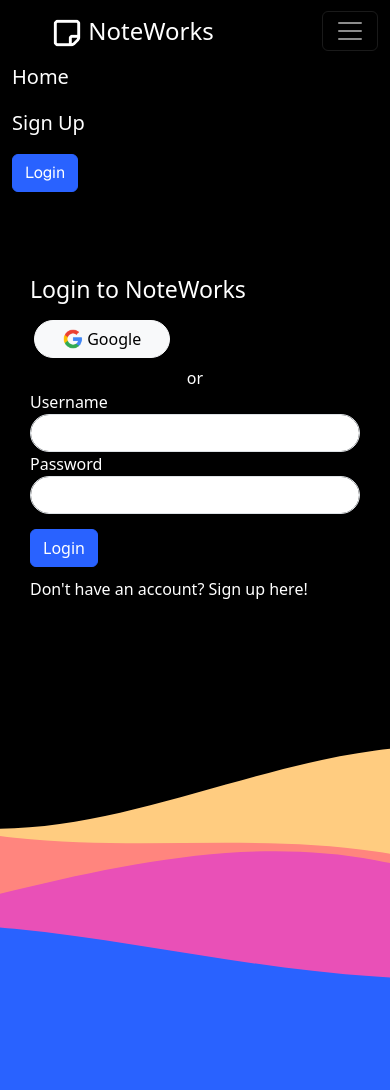
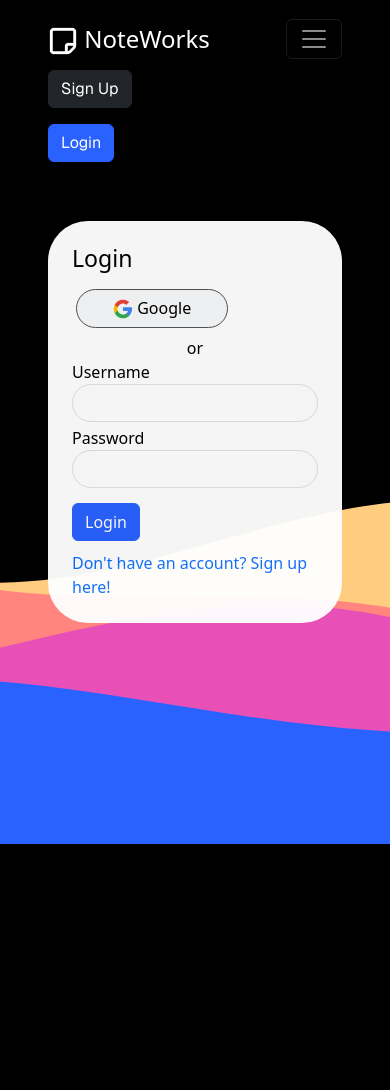
Before and after one commit to IsaaMaster/NoteWorks, a Django app: page /login in a window 390 px wide, after a click that opens the changed part. After the commit the page ends 844 px from the top, so only its background shows below. Run offline with Django 4.2, Linux system fonts and the light colour scheme; some libraries are stand-ins or nearby versions.

Commit message:
Refactor profile picture URL handling, improve CSS styles, and enhance HTML templates
- Updated `getProfilePictureURL` function in `helpers.py` to validate image URLs and return a default image if necessary.
- Removed unnecessary styles from `front.css` and added a new `.loginCard` class for better styling of login forms.
- Modified `base.html` to streamline the navbar and improve accessibility.
- Enhanced `folder.html` with clearer introductory text and improved feature descriptions.
- Updated `home.html` to refine the layout and call-to-action buttons.
- Improved `login.html` and `register.html` for better structure and user experience, including responsive design adjustments.

```diff
--- a/notes/static/app/front.css
+++ b/notes/static/app/front.css
@@ -17,10 +17,6 @@
   color: white;
 }
 
-#navbar-custom {
-  background-color: black !important;
-  color: white;
-}
 
 #brand {
   color: white;
@@ -30,9 +26,6 @@
   margin: 0px 0px;
 }
 
-.info {
-  text-align: center;
-}
 
 .fbutton {
   padding: 2px 2px;
@@ -47,8 +40,7 @@
 #top {
   background: url("lines.jpg");
   background-color: black;
-  margin-top: 5px;
-  height: calc(100vh - 50px);
+  height: 100vh;
   background-position: center;
   background-repeat: no-repeat;
   background-size: cover;
@@ -120,13 +112,12 @@
 
 .loginForm{
   padding:30px;
-  margin-top:30px;
+  height: 100vh;
 }
 
 
 .credentialsAlt{
   padding-top: 15px;
-  color: white;
   text-decoration: none;
 }
 
@@ -190,7 +181,6 @@
 
 
 .spacer{
-  aspect-ratio: 900/300;
   width: 100%;
   height: 100vh;
   background-repeat: no-repeat;
@@ -205,3 +195,10 @@
 .layer2{
   background-image: url('./layer2.svg');
 }
+
+.loginCard{
+  background-color: white;
+  border-radius: 40px;
+  color: black;
+  opacity: 0.96;
+}
--- a/notes/templates/app/base.html
+++ b/notes/templates/app/base.html
@@ -25,9 +25,8 @@
 </head>
 
 <body style="background-color:black">
-    <nav class="navbar bg-dark navbar-dark navbar-expand-sm bg-body-tertiary sticky-top" id="navbar-custom">
-        <div class="container-fluid">
-            <a class="navbar-brand" href="{% url 'home' %}"><div id="brand" class="navbarm" style="margin-left:40px; font-size:120%">
+        <nav class="navbar navbar-dark navbar-expand-sm fixed-top bg-transparent px-5 pt-3">
+            <a class="navbar-brand" href="{% url 'home' %}"><div id="brand" class="navbarm" style="font-size:120%">
                 <img src="{% static 'app/whiteNoteIcon.png' %}" alt="Logo" class="d-inline-block align-text-top mt-1" id="logo" style="width:30px;">
                 NoteWorks
             </div></a>
@@ -38,14 +37,9 @@
 
             <div class="collapse navbar-collapse" id="menuItems">
                 <ul class = "navbar-nav ms-auto mb-2 mb-lg-0">
-                    <li class = "nav-item me-4">
-                        <a href= "{%url 'home' %}" class = "navbarm nav-link active" aria-current="page">
-                            <div class = "fs-5">Home</div>
-                        </a>
-                    </li>
-                    <li class="nav-item me-3">
+                    <li class="nav-item me-1">
                         <a href= "{% url 'register' %}" class="navbarm nav-link active" tabindex="-1" aria-disabled="true">
-                            <div class = "fs-5">Sign Up</div>
+                            <div class = "fs-5"><button class="btn geist btn-dark">Sign Up</button></div>
                         </a>
                     </li>
                     <li class="nav-item">
--- a/notes/templates/app/login.html
+++ b/notes/templates/app/login.html
@@ -1,19 +1,18 @@
 {% extends "app/base.html" %}
 
 {% block content %}
-    <div class = "spacer layer1">
-        <div class="container loginForm">
-            <div class = "row">
-                <div class = "col-md-10">
-                    <form action="{% url 'userlogin' %}" method="post">
+    <div class = "spacer layer1 container-fluid">
+            <div class = "row px-5 align-items-center justify-content-center loginForm">
+                <div class = "col-md-5 loginCard px-4 py-4">
+                     <form action="{% url 'userlogin' %}" method="post">
                         {% csrf_token %}
                             <div class="panel panel-default">
-                                <div class="panel-heading" style="color:white"><h3>Login to NoteWorks</h3></div>
+                                <div class="panel-heading"><h3>Login</h3></div>
                                 <div class="panel-body">
-                                    <div class = "col-md-8 py-2">
+                                    <div class = "col-md-12 py-2">
                                         {% load socialaccount %}
-                                        <a href="{% provider_login_url 'google' %}" class="btn btn-light rounded-pill mx-1">
-                                            <div class = "px-3">
+                                        <a href="{% provider_login_url 'google' %}" class="btn btn-light rounded-pill mx-1" style = "border: 1px solid #555555;">
+                                            <div class = "px-4">
                                                 {% load static %}
                                                 <img src="{% static "app/Google.png" %}" alt="Google logo" height="20" width="20" style = "margin-bottom:2px;"/>
                                                 Google
@@ -31,38 +30,32 @@
                                         -->
 
                                     </div>
-                                    <div class = "col-md-5 text-center py-0">
-                                        <div style = "color:white;">or</div>
+                                    <div class = "col-sm-12 text-center py-0">
+                                        <div>or</div>
                                     </div>
-                                    <div class="form-group clearfix">
-                                        <label for="username" class="col-md-4 control-label text-right" style="color:white">Username</label>
-                                        <div class="col-md-5">
+                                    <div class="form-group clearfix pb-1">
+                                        <label for="username" class="col-md-4 control-label text-right">Username</label>
+                                        <div class="col-sm-12">
                                             <input id="username" name="username" value="" type="text" class="form-control rounded-pill"/>
                                         </div>
                                     </div>
                                     <div class="form-group clearfix">
-                                        <label for="password" class="col-md-4 control-label text-right" style="color:white">Password</label>
-                                        <div class="col-md-5">
+                                        <label for="password" class="col-md-4 control-label text-right" >Password</label>
+                                        <div class="col-sm-12">
                                             <input id="password" name="password" type="password" class="form-control rounded-pill" />
                                         </div>
                                     </div>
                                     {% if error_message %}
-                                    <div class="alert alert-danger mt-3" style = "width:50%;">{{ error_message }}</div>
+                                    <div class="alert alert-danger mt-3">{{ error_message }}</div>
                                     {% endif %}
-                                    <div class="col-md-6 col-md-offset-4" style="margin:15px 0px 10px 0px">
+                                    <div class="col-md-12 col-md-offset-4" style="margin:15px 0px 10px 0px">
                                         <input id = "login" name="login" type="submit" value="Login" class="btn btn-primary button1" /> &nbsp;
                                     </div>
                                 </div>
                             </div>
                     </form>
                     <a class = "credentialsAlt" href="{% url 'register' %}">Don't have an account? Sign up here!</a>
-
-                </div>
-                <div class = "col-md-6 justify-content-center align-items-center text-center">
-
-
                 </div>
             </div>
-
     </div>
 {% endblock %}
```
Also changed, not shown: notes/helpers.py (+9 -2 lines), notes/templates/app/folder.html (+16 -13 lines), notes/templates/app/home.html (+4 -5 lines), notes/templates/app/register.html (+19 -20 lines), notes/static/app/layered-waves-haikei (2).svg (added).
